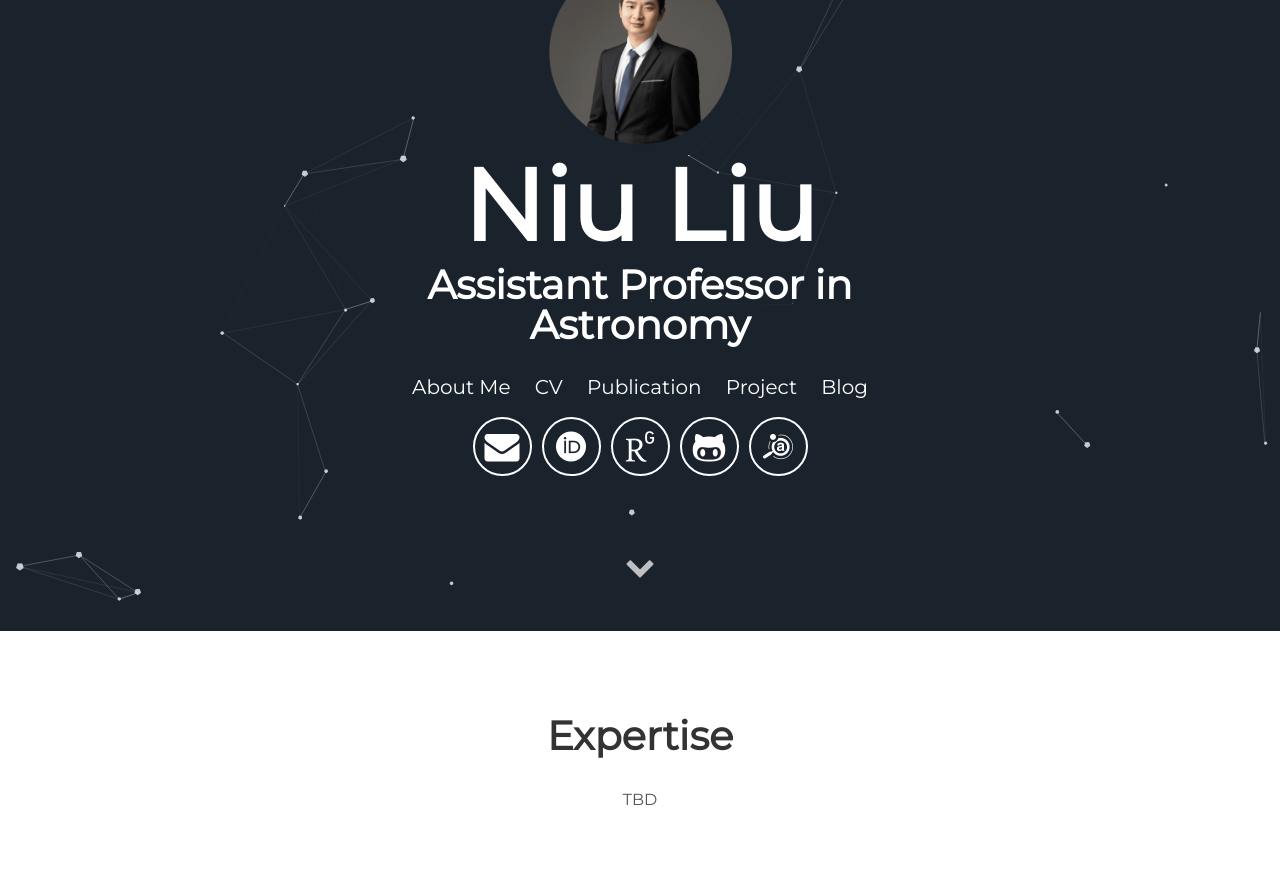
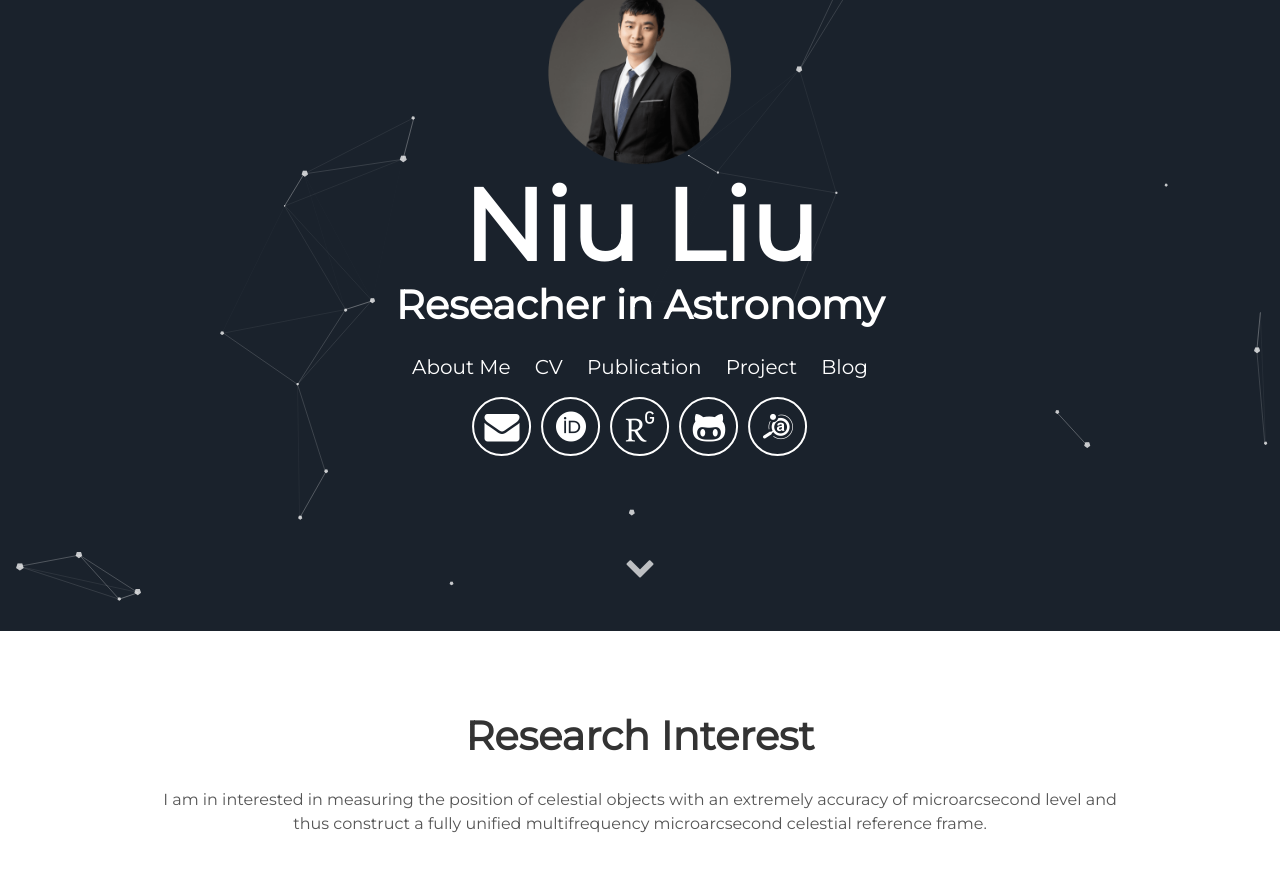
Before and after one commit to Niu-Liu/Niu-Liu.github.io, a Jekyll site: the page built from index.html, in a window 1280 px wide and 900 px high, scrolled down 269 px. Shown: the top 872 px of the window. Built offline with Jekyll 4.4.1, drawn with Linux system fonts in a browser that asks for light colours; some web fonts are replaced; some of the changed text lies outside the part shown.

Commit message:
Modify myself description

```diff
--- a/_config.yml
+++ b/_config.yml
@@ -9,8 +9,10 @@ url: "https://liuniu.fun"
 # User settings
 username: "Niu Liu"
 user_description: |
-  TBD
-user_title: "Assistant Professor in Astronomy"
+  I am in interested in measuring the position of celestial objects with
+  an extremely accuracy of microarcsecond level and thus construct a
+  fully unified multifrequency microarcsecond celestial reference frame.
+user_title: "Reseacher in Astronomy"
 avatar: "bio.png"
 
 # Google-analytics
--- a/_includes/about.html
+++ b/_includes/about.html
@@ -1,27 +1,27 @@
  <div class="user-details">
-  <h1> Expertise </h1>
+  <h1> Research Interest </h1>
   <p> {{site.user_description}} </p>
 </div>
-  <div class="user">
-    <div class="tech">
-      <h2>Design</h2>
-      <i class="devicon-html5-plain-wordmark"></i>
-      <i class="devicon-bootstrap-plain-wordmark colored"></i>
-      <i class="devicon-sass-original colored"></i>
-      <p> TBD </p>
-    </div>
-    <div class="tech">
-      <h2>Code</h2>
-      <i class="devicon-javascript-plain colored"></i>
-      <i class="devicon-react-original-wordmark colored"></i>
-      <i class="devicon-nodejs-plain-wordmark"></i>
-      <p> TBD </p>
-    </div>
-    <div class="tech">
-      <h2>Tools</h2>
-      <i class="devicon-git-plain"></i>
-      <i class="devicon-gulp-plain colored"></i>
-      <i class="devicon-atom-original-wordmark"></i>
-      <p> TBD </p>
-    </div>
-</div>
+<!--  <div class="user">-->
+<!--    <div class="tech">-->
+<!--      <h2>Design</h2>-->
+<!--      <i class="devicon-html5-plain-wordmark"></i>-->
+<!--      <i class="devicon-bootstrap-plain-wordmark colored"></i>-->
+<!--      <i class="devicon-sass-original colored"></i>-->
+<!--      <p> TBD </p>-->
+<!--    </div>-->
+<!--    <div class="tech">-->
+<!--      <h2>Code</h2>-->
+<!--      <i class="devicon-javascript-plain colored"></i>-->
+<!--      <i class="devicon-react-original-wordmark colored"></i>-->
+<!--      <i class="devicon-nodejs-plain-wordmark"></i>-->
+<!--      <p> TBD </p>-->
+<!--    </div>-->
+<!--    <div class="tech">-->
+<!--      <h2>Tools</h2>-->
+<!--      <i class="devicon-git-plain"></i>-->
+<!--      <i class="devicon-gulp-plain colored"></i>-->
+<!--      <i class="devicon-atom-original-wordmark"></i>-->
+<!--      <p> TBD </p>-->
+<!--    </div>-->
+<!--</div>-->
```
